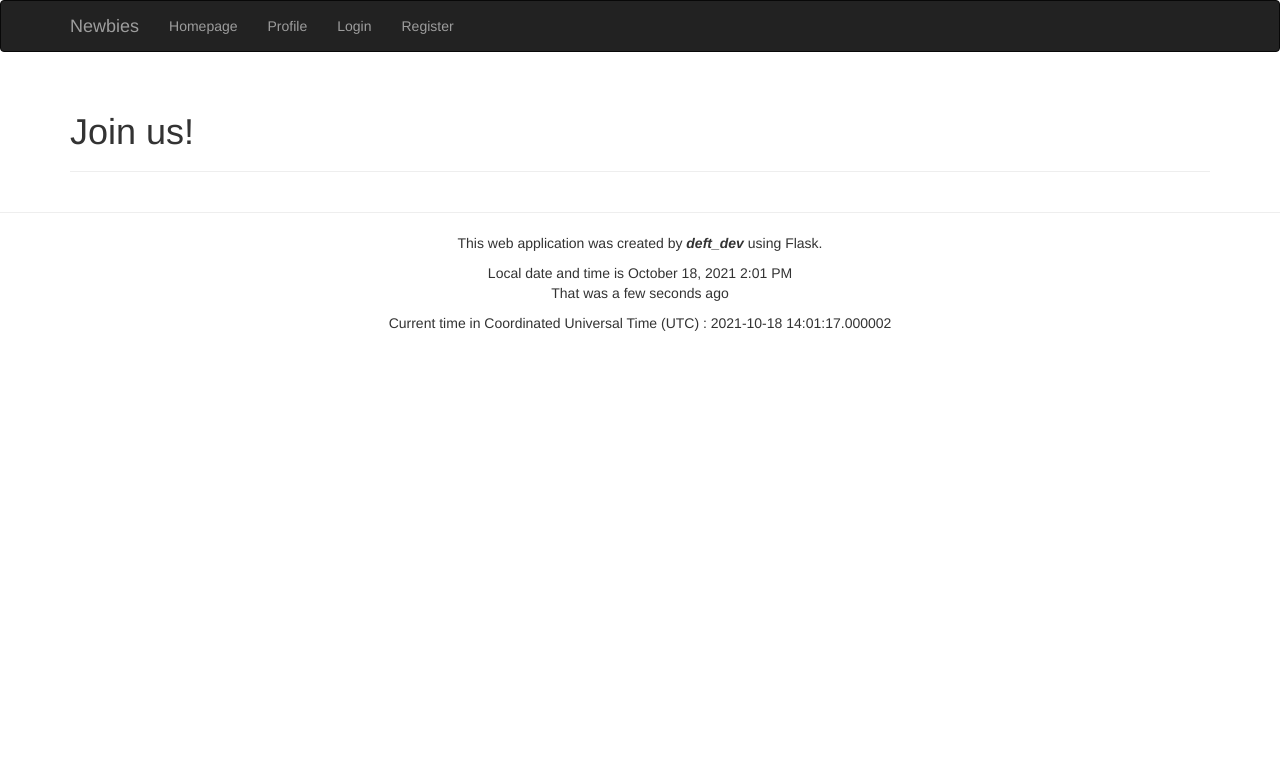
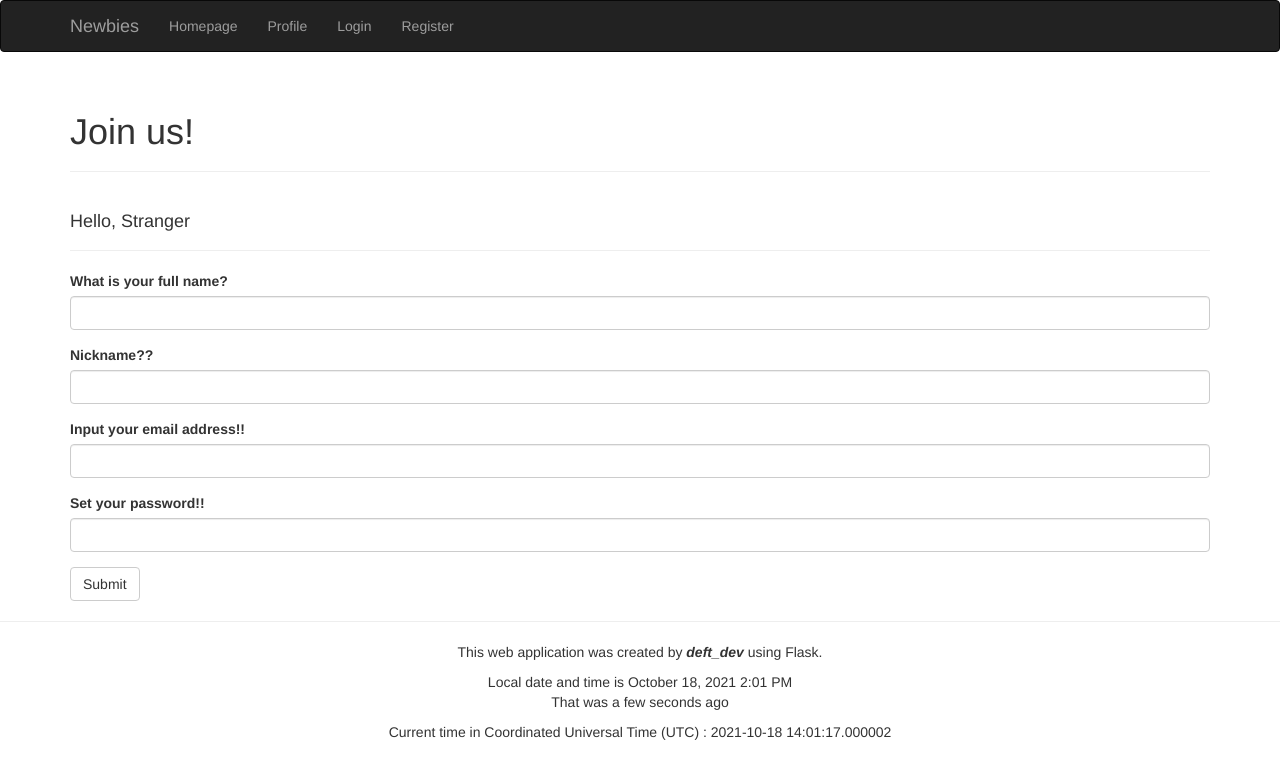
Before and after one commit to Gbemmiey/Flask-Newbie, a Flask app: page /Signup in a window 1280 px wide. Shown: the top 779 px of the page. Run offline with Flask 2, Linux system fonts and the light colour scheme; some libraries are stand-ins or nearby versions.

Commit message:
Added Login and Signup functionality

```diff
--- a/app.py
+++ b/app.py
@@ -4,8 +4,11 @@ from flask import request
 from flask_bootstrap import Bootstrap
 from flask_moment import Moment
 from datetime import datetime
+from contactForm import ContactForm
+from loginForm import LoginForm
 
 app = Flask(__name__)
+app.config['SECRET_KEY'] = 'asdf ;lkj'
 bootstrap = Bootstrap(app)
 moment = Moment(app)
 
@@ -36,14 +39,34 @@ def internal_service_error(e):
     return render_template('500.html', access_time=current_time), 500
 
 
-@app.route('/Login')
+@app.route('/Login', methods=['GET', 'POST'])
 def login():
-    return render_template('Login.html', access_time=current_time)
+    nick = None
+    password = None
+    form = LoginForm()
+    if form.validate_on_submit():
+        nick = form.nickname.data
+        form.nickname.data = ''
+        password = form.password.data
+        form.password.data = ''
+    return render_template('Login.html', form=form, access_time=current_time)
 
 
-@app.route('/Signup')
+@app.route('/Signup', methods=['GET', 'POST'])
 def signup():
-    return render_template('Signup.html', access_time=current_time)
+    name = None
+    nickname = None
+    email = None
+    password = None
+    form = ContactForm()
+    if form.validate_on_submit():
+        nickname = form.nickname.data
+        form.nickname.data = ''
+        name = form.name.data
+        form.name.data = ''
+        password = form.password.data
+        form.password.data = ''
+    return render_template('Signup.html', form=form, name=name, nick=nickname, access_time=current_time)
 
 
 if __name__ == '__main__':
--- /dev/null
+++ b/contactForm.py
@@ -0,0 +1,11 @@
+from flask_wtf import FlaskForm
+from wtforms import StringField, SubmitField, PasswordField
+from wtforms.validators import DataRequired
+
+
+class ContactForm(FlaskForm):
+    name = StringField('What is your full name?', validators=[DataRequired()])
+    nickname = StringField("Nickname??", validators=[DataRequired()])
+    email = StringField("Input your email address!!", validators=[DataRequired()])
+    password = PasswordField("Set your password!!", validators=[DataRequired()])
+    submit = SubmitField('Submit')
--- a/requirements.txt
+++ b/requirements.txt
@@ -19,3 +19,5 @@ typing-extensions==3.10.0.2
 visitor==0.1.3
 Werkzeug==2.0.2
 wrapt==1.12.1
+
+WTForms~=2.3.3
--- a/templates/Login.html
+++ b/templates/Login.html
@@ -1,4 +1,6 @@
 {% extends "base.html" %}
+{% import "bootstrap/wtf.html" as wtf %}
+
 {% block title %}Log in{% endblock %}
 {% block page_content %}
     <div class="page-header">
@@ -7,4 +9,5 @@
     <div class="lead">
         <h5> Enter your Newbie ID & password.</h5>
     </div>
+    {{ wtf.quick_form(form) }}
 {% endblock %}
--- a/templates/Signup.html
+++ b/templates/Signup.html
@@ -1,7 +1,17 @@
 {% extends "base.html" %}
+{% import "bootstrap/wtf.html" as wtf %}
+
 {% block title %}Newbie Registration{% endblock %}
+
 {% block page_content %}
-<div class="page-header">
-    <h1>Join us!</h1>
-</div>
+    <div class="page-header">
+        <h1>Join us!</h1>
+    </div>
+    <div class="page-header">
+        <h4>Hello, {% if name %}
+            {{ name }}, Your account has been registered with us!!
+        {% else %}Stranger
+        {% endif %}</h4>
+    </div>
+{{ wtf.quick_form(form) }}
 {% endblock %}
--- a/templates/User.html
+++ b/templates/User.html
@@ -2,11 +2,12 @@
 {% block title %}{{ name }}'s Profile{% endblock %}
 {% block page_content %}
     <div class="page-header">
-        <h1>Hello, Newbie {{ name }}!</h1>
+        <h1>Newbie {{ nick }}!</h1>
     </div>
     <div class="text-info">
         <p>
-           This page contains information about you!!
+            Newbie: {{ name }} <br>
+            Email: {{ email }}
         </p>
     </div>
 {% endblock %}
```
Also changed, not shown: loginForm.py (added, +9 -0 lines).
